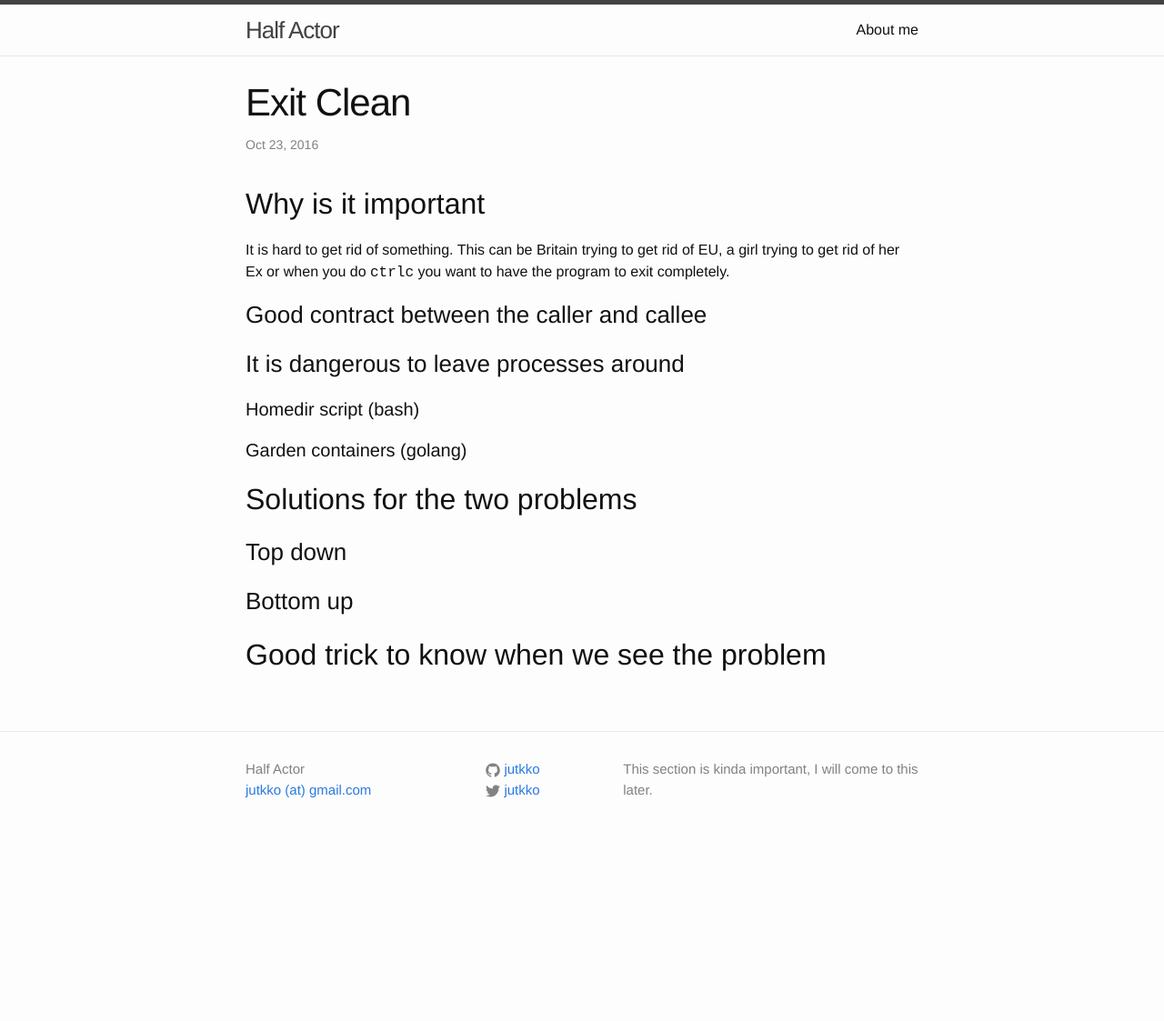
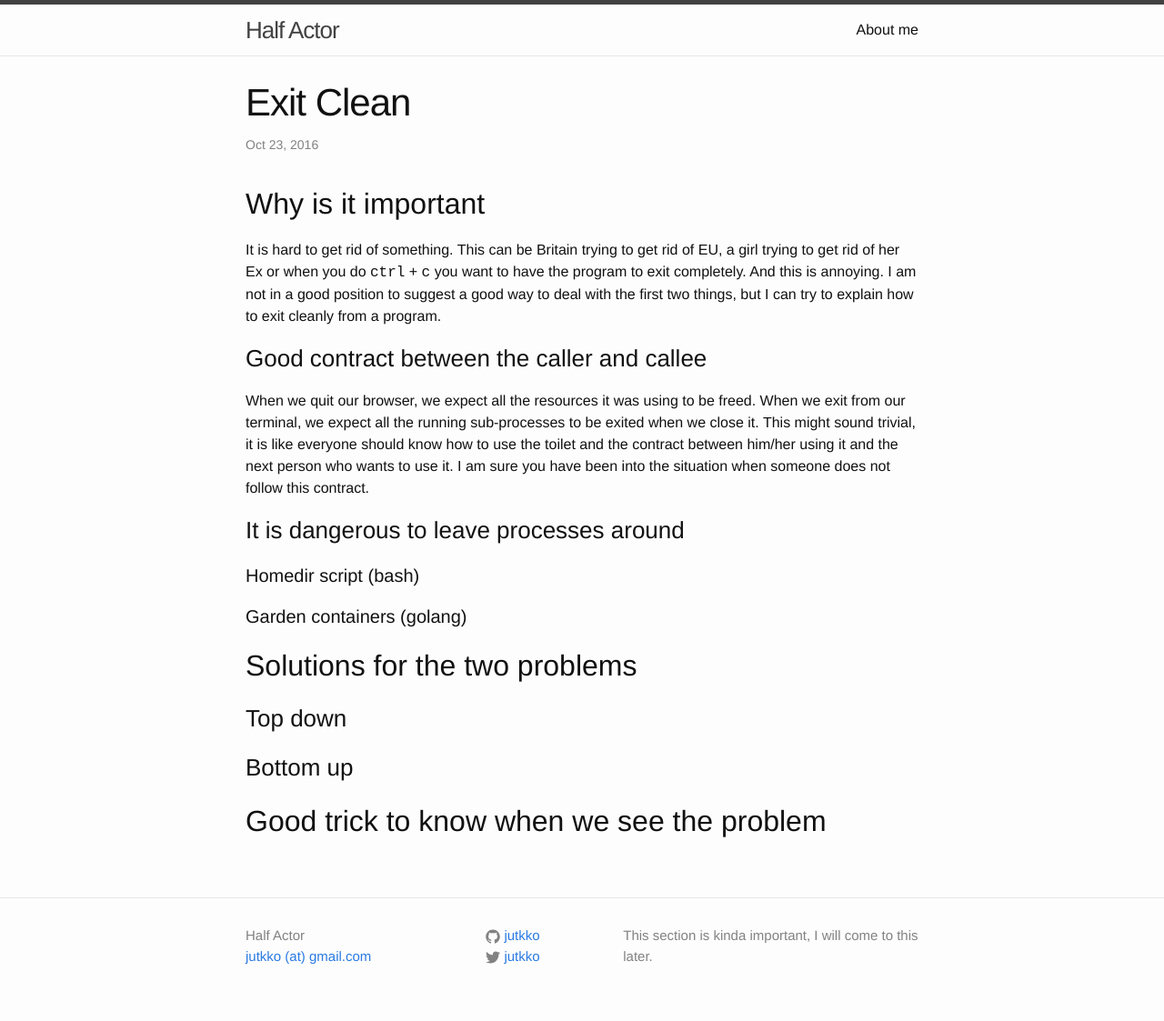
Before and after one commit to jutkko/jutkko.github.io, a Jekyll site: the page built from _posts/2016-10-23-exit-clean.markdown, in a window 1280 px wide. Shown: the whole page at 91% size. Built offline with Jekyll 4.4.1, drawn with Linux system fonts in a browser that asks for light colours; before the commit the page ends 940 px from its top, so only the background shows below that.

Commit message:
More content

```diff
--- a/_posts/2016-10-23-exit-clean.markdown
+++ b/_posts/2016-10-23-exit-clean.markdown
@@ -4,13 +4,23 @@ title:  "Exit Clean"
 ---
 
 ## Why is it important
-It is hard to get rid of something. This can be Britain trying to get rid of EU,
-a girl trying to get rid of her Ex or when you do <kbd>ctrl</kbd><kbd>c</kbd>
-you want to have the program to exit completely.
+It is hard to get rid of something. This can be Britain trying to get rid of
+EU, a girl trying to get rid of her Ex or when you do <kbd>ctrl</kbd> +
+<kbd>c</kbd> you want to have the program to exit completely.
+And this is annoying. I am not in a good position to suggest a good way to deal
+with the first two things, but I can try to explain how to exit cleanly from a
+program.
 
 ### Good contract between the caller and callee
+When we quit our browser, we expect all the resources it was using to be freed.
+When we exit from our terminal, we expect all the running sub-processes to be
+exited when we close it. This might sound trivial, it is like everyone should
+know how to use the toilet and the contract between him/her using it and the
+next person who wants to use it. I am sure you have been into the situation
+when someone does not follow this contract.
 
 ### It is dangerous to leave processes around
+
 
 #### Homedir script (bash)
 
```
